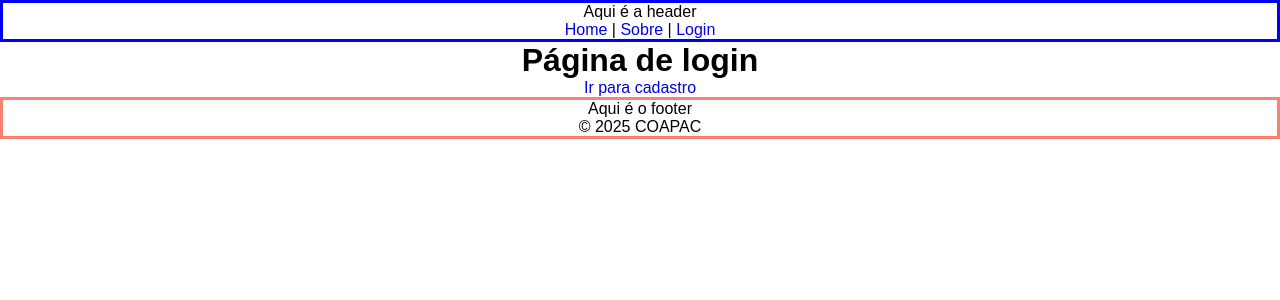
After one commit to RafaCGM/sist_emprestimosobj, a Django app: page /login/ in a window 1280 px wide. The commit adds this page. Shown: the top 300 px of the page. Run offline with Django 5.2, Linux system fonts and the light colour scheme.

Commit message:
Pasta 'static' adicionada e organizada

```diff
--- a/SistCOAPAC/settings.py
+++ b/SistCOAPAC/settings.py
@@ -119,6 +119,10 @@ USE_TZ = True
 
 STATIC_URL = 'static/'
 
+STATICFILES_DIRS = [
+    BASE_DIR / 'static'
+]
+
 # Default primary key field type
 # https://docs.djangoproject.com/en/5.1/ref/settings/#default-auto-field
 
--- a/apps/core/urls.py
+++ b/apps/core/urls.py
@@ -3,4 +3,6 @@ from .views import *
 
 urlpatterns = [
     path('', view_home, name='home'),
+    path('login/', view_login, name='login'),
+    path('cadastro/', view_cadastro, name='cadastro')
 ]
--- a/apps/core/views.py
+++ b/apps/core/views.py
@@ -6,3 +6,9 @@ from django.shortcuts import render
 
 def view_home(request):
     return render(request, 'home.html')
+
+def view_login(request):
+    return render(request, 'login.html')
+
+def view_cadastro(request):
+    return render(request, 'cadastro.html')
--- /dev/null
+++ b/static/css/base.css
@@ -0,0 +1,29 @@
+/*=============== CONFIG ===============*/
+
+* {
+    box-sizing: border-box;
+    padding: 0;
+    margin: 0;
+    font-family: "Poppins", sans-serif;
+}
+
+a {
+    text-decoration: none;
+}
+
+
+/*=============== HEADER ===============*/
+
+header {
+    border: 3px solid blue;
+    text-align: center;
+
+}
+
+/*=============== FOOTER ===============*/
+
+footer {
+    border: 3px solid salmon;
+    text-align: center;
+
+}
--- /dev/null
+++ b/static/css/cadastro.css
@@ -0,0 +1,3 @@
+.container {
+    text-align: center;
+}
--- /dev/null
+++ b/static/css/home.css
@@ -0,0 +1,3 @@
+.container {
+    text-align: center;
+}
--- /dev/null
+++ b/static/css/login.css
@@ -0,0 +1,3 @@
+.container {
+    text-align: center;
+}
--- /dev/null
+++ b/templates/base/master.html
@@ -0,0 +1,31 @@
+{% load static %}
+
+<!DOCTYPE html>
+<html lang="pt-br">
+<head>
+    <meta charset="UTF-8">
+    <title>{% block title %} COAPAC {% endblock %}</title>
+    <link rel='stylesheet' type='text/css' media='screen' href="{% static 'css/base.css' %}">
+</head>
+<body>
+    <header>
+        <p> Aqui é a header</p>
+        <nav>
+            <a href="/"> Home </a> |
+            <a href="#"> Sobre </a> |
+            <a href="{% url 'login' %}"> Login </a>
+        </nav>
+    </header>
+
+    <main>
+        {% block content %}
+            <!-- O conteúdo das páginas será inserido aqui -->
+        {% endblock %}
+    </main>
+
+    <footer>
+        <p>Aqui é o footer</p>
+        <p>&copy; 2025 COAPAC</p>
+    </footer>
+</body>
+</html>
--- /dev/null
+++ b/templates/login.html
@@ -0,0 +1,11 @@
+{% extends "base/master.html" %}
+{% load static %}
+{% block title %} Login {% endblock %}
+
+{% block content %}
+<link rel='stylesheet' type='text/css' media='screen' href="{% static 'css/login.css' %}">
+    <div class="container">
+        <h1> Página de login </h1>
+        <p><a href="{% url 'cadastro' %}">Ir para cadastro</a></p>
+    </div>
+{% endblock %}
```
Also changed, not shown: templates/base/footer.html (added, +22 -0 lines), templates/base/menu.html (added, +27 -0 lines), templates/cadastro.html (added, +11 -0 lines), templates/home.html (+10 -14 lines).
